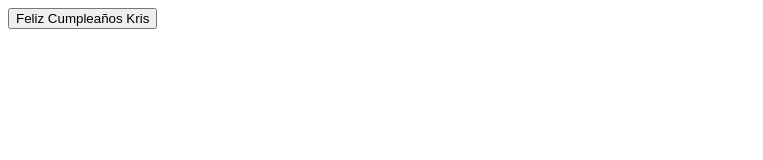
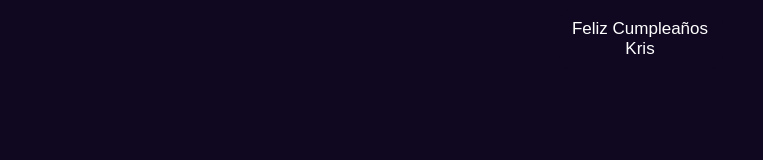
Before and after one commit to KevChan0/Happy, a plain HTML site: page index.html in a window 1280 px wide. Shown: the whole page, without its empty margins (0-763 px from the left). Drawn offline with Linux system fonts and the light colour scheme.

Commit message:
Update index.html

```diff
--- a/index.html
+++ b/index.html
@@ -1,5 +1,8 @@
 <!DOCTYPE html>
 <html lang="en">
+   <head>
+      <link rel="stylesheet" href="Stile.css">
+   </head>
    <body>
          <button>Feliz Cumpleaños Kris</button>
    </body>
```
